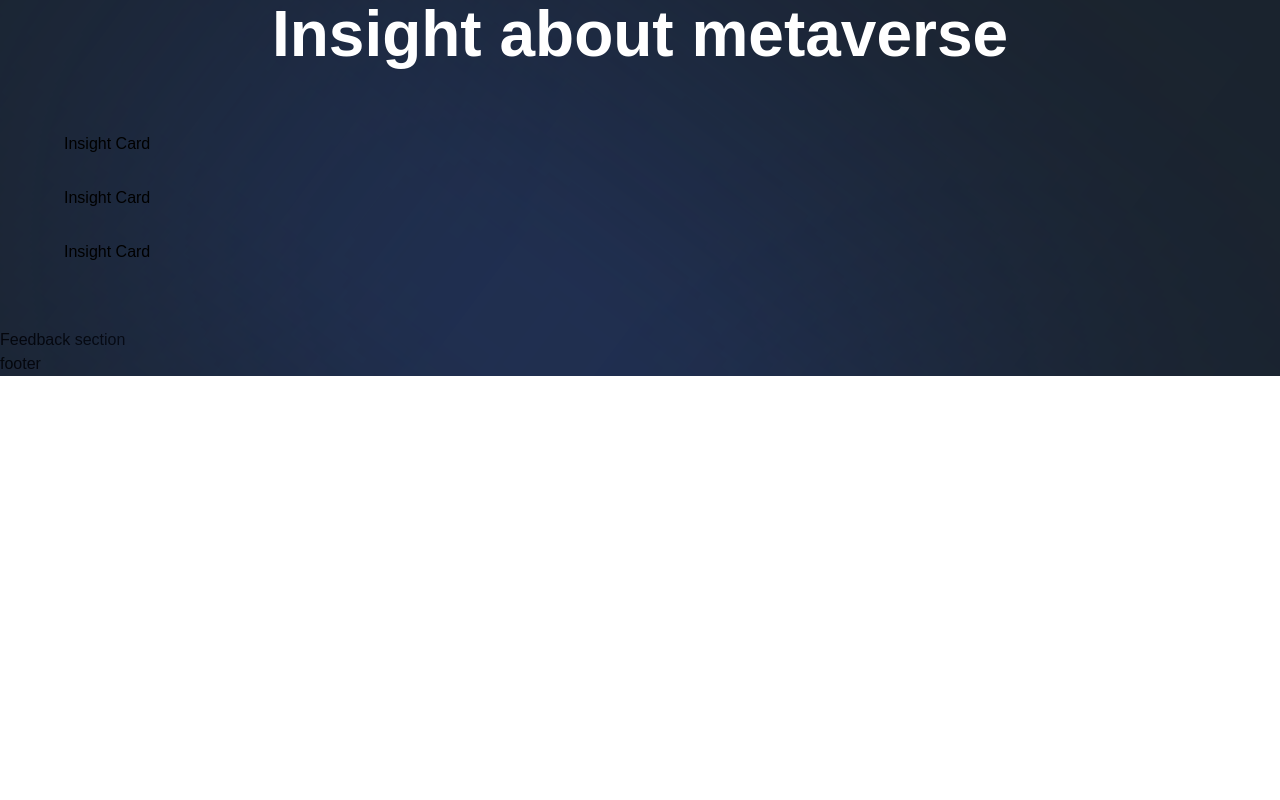
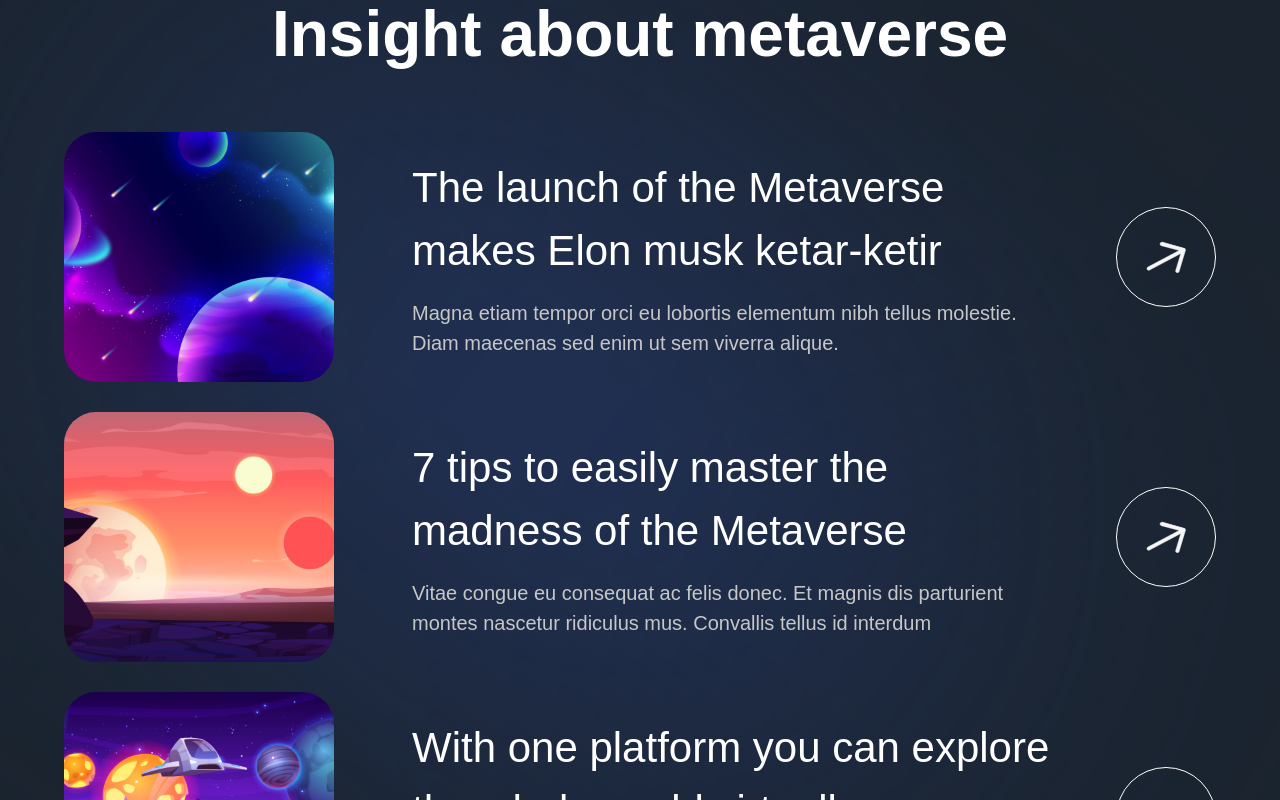
Before and after one commit to smirnovsky/Metaverse, a Next.js app: page / in a window 1280 px wide. Shown: the part 5320-6120 px from the top of the page. Before the commit the page ends 5696 px from the top, so only its background shows below. Built offline with nearby package versions, Linux system fonts and the light colour scheme; a web font is replaced by a local one.

Commit message:
Continue to implement Insights. Finish InsightCards component

```diff
--- a/components/InsightCard.jsx
+++ b/components/InsightCard.jsx
@@ -1,9 +1,29 @@
 'use client';
 
-const InsightCard = () => (
-  <div>
-    Insight Card
-  </div>
+import { motion } from "framer-motion";
+
+import { fadeIn } from "../utils/motion";
+
+const InsightCard = ({ imgUrl, title, subtitle, index }) => (
+  <motion.div
+    variant={fadeIn('up', 'spring', index * 0.5, 1)}
+    className="flex md:flex-row flex-col gap-4"
+  >
+    <img
+      src={imgUrl}
+      alt="planet-01"
+      className="md:w-[270px] w-full h-[250px] rounded-[32px] object-cover "
+    />
+    <div className="w-full flex justify-between items-center">
+      <div className="flex-1 md:ml-[62px] flex flex-col max-w-[650px]">
+        <h4 className="font-normal lg:text-[42px] text-[26px] text-white ">{title}</h4>
+        <p className="mt-[16px] font-normal lg:text-[20px] text-[14px] text-secondary-white ">{subtitle}</p>
+      </div>
+      <div className="lg:flex hidden items-center justify-center w-[100px] h-[100px] rounded-full bg-transparent border-[1px] border-white" >
+        <img src="arrow.svg" alt="arrow" className="w-[40%] h-[40%] object-contain" />
+      </div>
+    </div>
+  </motion.div>
 );
 
 export default InsightCard;
```
